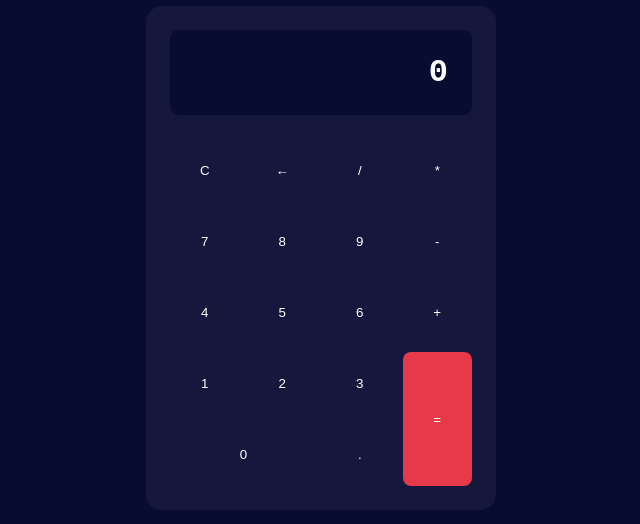
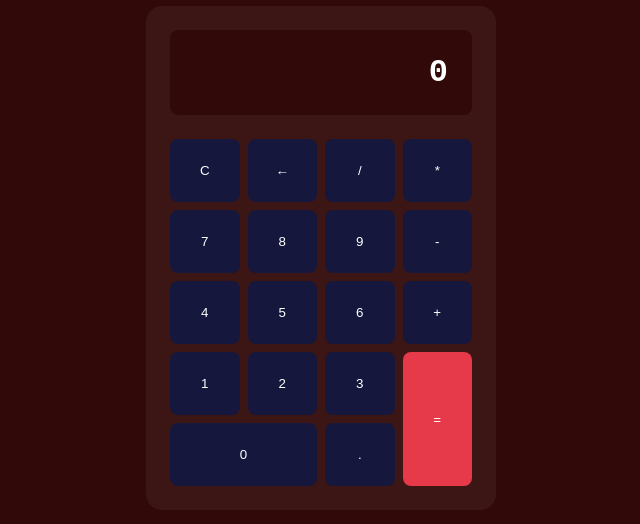
Before and after one commit to anfoxy-ware/parcialsurge, a website: page index.html in a window 1280 px wide. Shown: the part 142-666 px from the top of the page, without its empty margins (319-959 px from the left). Drawn offline with Linux system fonts and the light colour scheme.

Commit message:
Arreglos

```diff
--- a/styles.css
+++ b/styles.css
@@ -7,13 +7,13 @@
 
 body {
     min-height: 100vh;
-    background-color: #090c31;
+    background-color: #310909;
     display: grid;
     place-items: center;
 }
 
 .calculadora {
-    background-color: #15173c;
+    background-color: #3c1515;
     color: white;
     width: 350px;
     max-width: 100%;
@@ -26,7 +26,7 @@ body {
 
 .pantalla {
     grid-column: 1 / -1;
-    background-color: #090c31;
+    background-color: #310909;
     padding: 1.5rem;
     font-size: 2rem;
     text-align: right;
```
